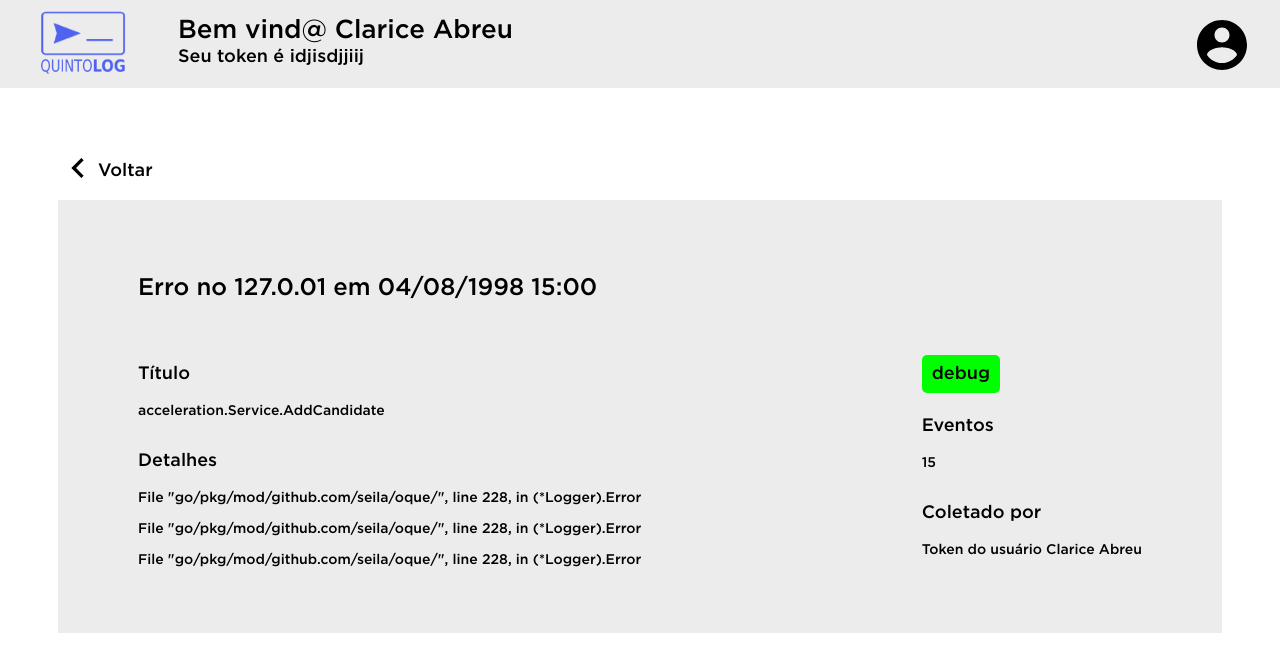
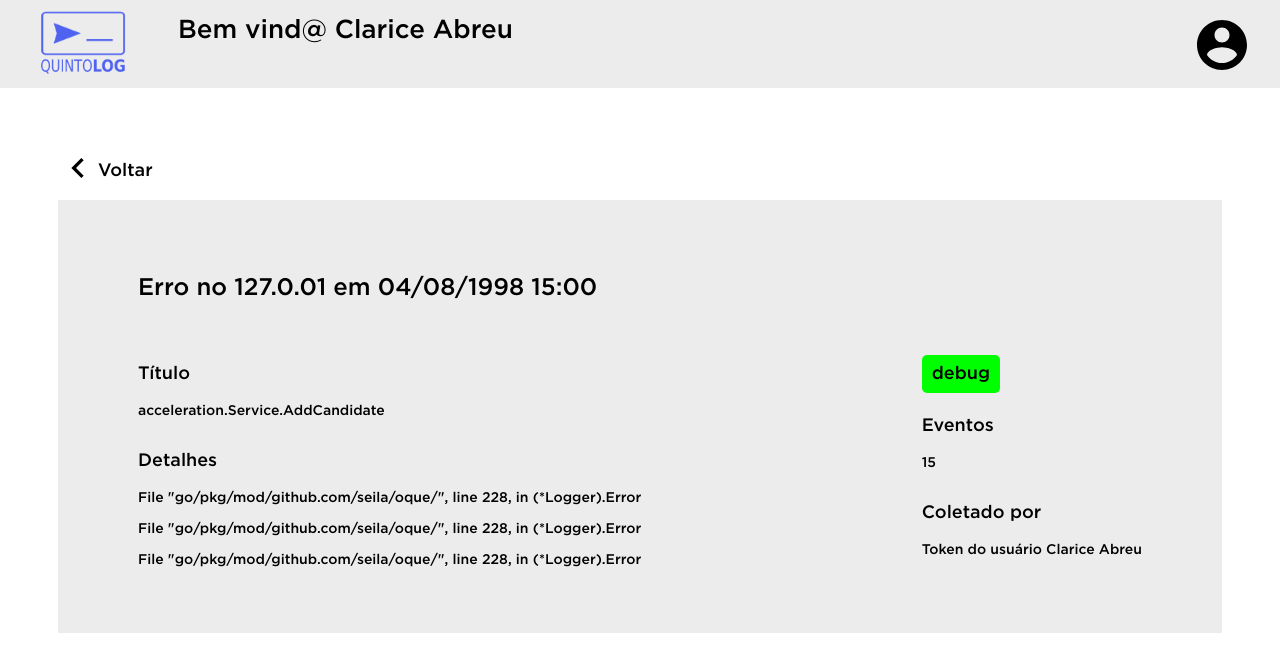
Before and after one commit to clariceabreu/FrontendQuintoLog, a React (Create React App) app: page /logInfo/1 in a window 1280 px wide. Shown: the top 672 px of the page. Built offline with nearby package versions, Linux system fonts and the light colour scheme.

Commit message:
fixing bug and removing token from header

```diff
--- a/src/components/common/Header.js
+++ b/src/components/common/Header.js
@@ -18,7 +18,7 @@ const Header = (props) => {
                 <img src={logo} height={70} width={110} style={{margin: '20px 40px'}}/>
                 <div style={{marginTop: 27}}>
                     <label style={styles.title}>Bem vind@ {user.name ? user.name : 'Usuário'}</label><br/>
-                    <label style={styles.subTitle}>Seu token é {user.token}</label>
+                    {/* <label style={styles.subTitle}>Seu token é {user.token}</label> */}
                 </div>
             </div>
             <AccountCircle style={{fontSize: 60, margin: '27px 40px', cursor: 'pointer'}} aria-describedby={'account'} onClick={(e) => setAnchorEl(e.currentTarget)}/>
--- a/src/components/pages/LogInfo.js
+++ b/src/components/pages/LogInfo.js
@@ -20,7 +20,7 @@ const LogInfo = (props) => {
                 <>
                 {userLogged.token ?
                 <div>
-                        <Header />
+                        <Header {...props}/>
                         <div>
                                 {console.log(props)}
                                 <div style={styles.back} onClick={() => props.history.push({pathname: '/'})}>
```
Also changed, not shown: 1 other file (tests, documents, lock files or other folders).
